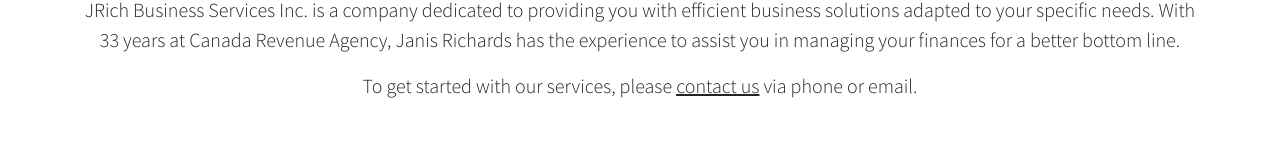
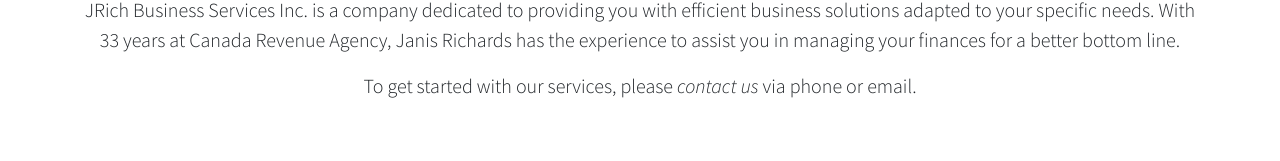
Before and after one commit to caitlincroteau/jrich-business-services, a React (Create React App) app: page / in a window 1280 px wide. Shown: the part 450-611 px from the top of the page. Built offline with nearby package versions, Linux system fonts and the light colour scheme.

Commit message:
change link decoration in intro section

```diff
--- a/src/components/Intro.jsx
+++ b/src/components/Intro.jsx
@@ -21,7 +21,14 @@
       </Row>
       <Row className="pb-3">
         <Col>
-          To get started with our services, please <a href="#contact" className="link-dark">contact us</a> via phone or email.
+          To get started with our services, please{" "}
+          <a
+            href="#contact"
+            className="link-dark fst-italic text-decoration-none"
+          >
+            contact us
+          </a>{" "}
+          via phone or email.
         </Col>
       </Row>
     </Container>
```
